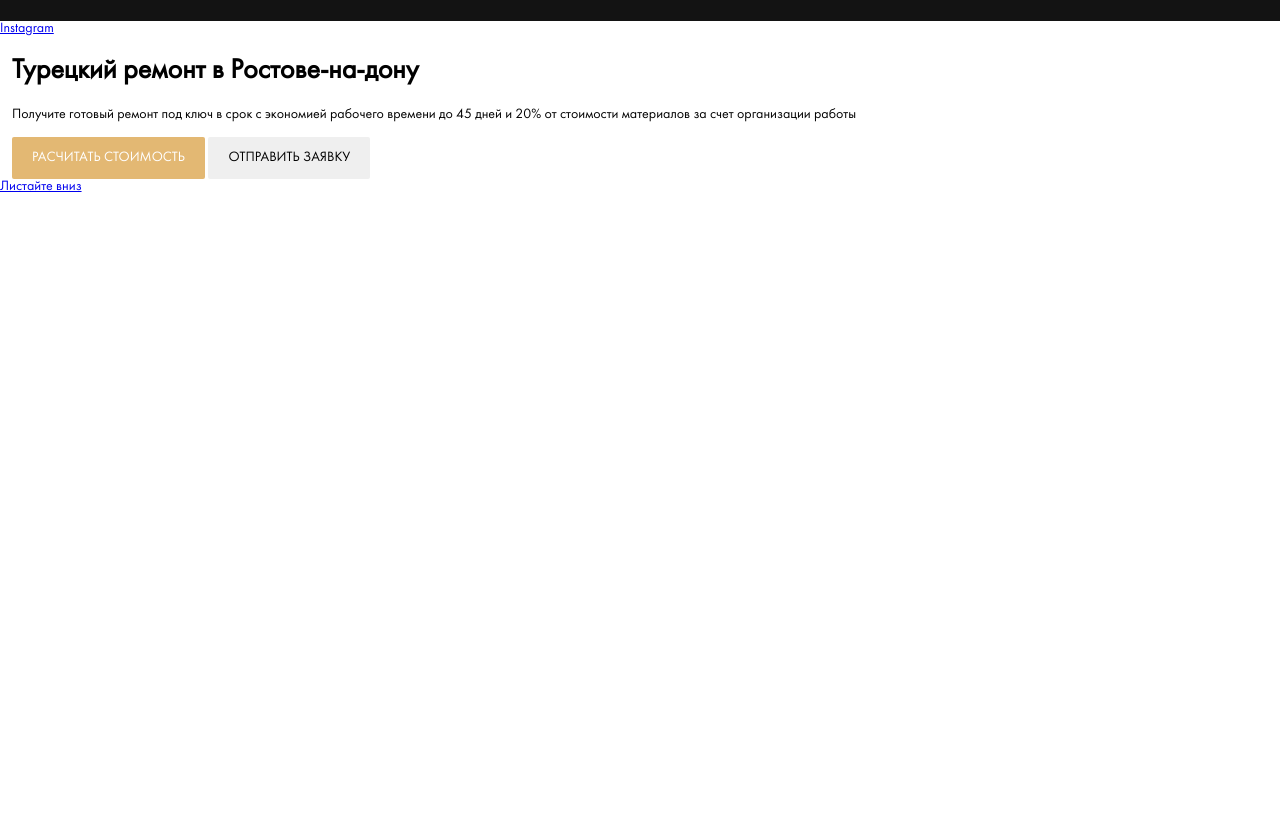
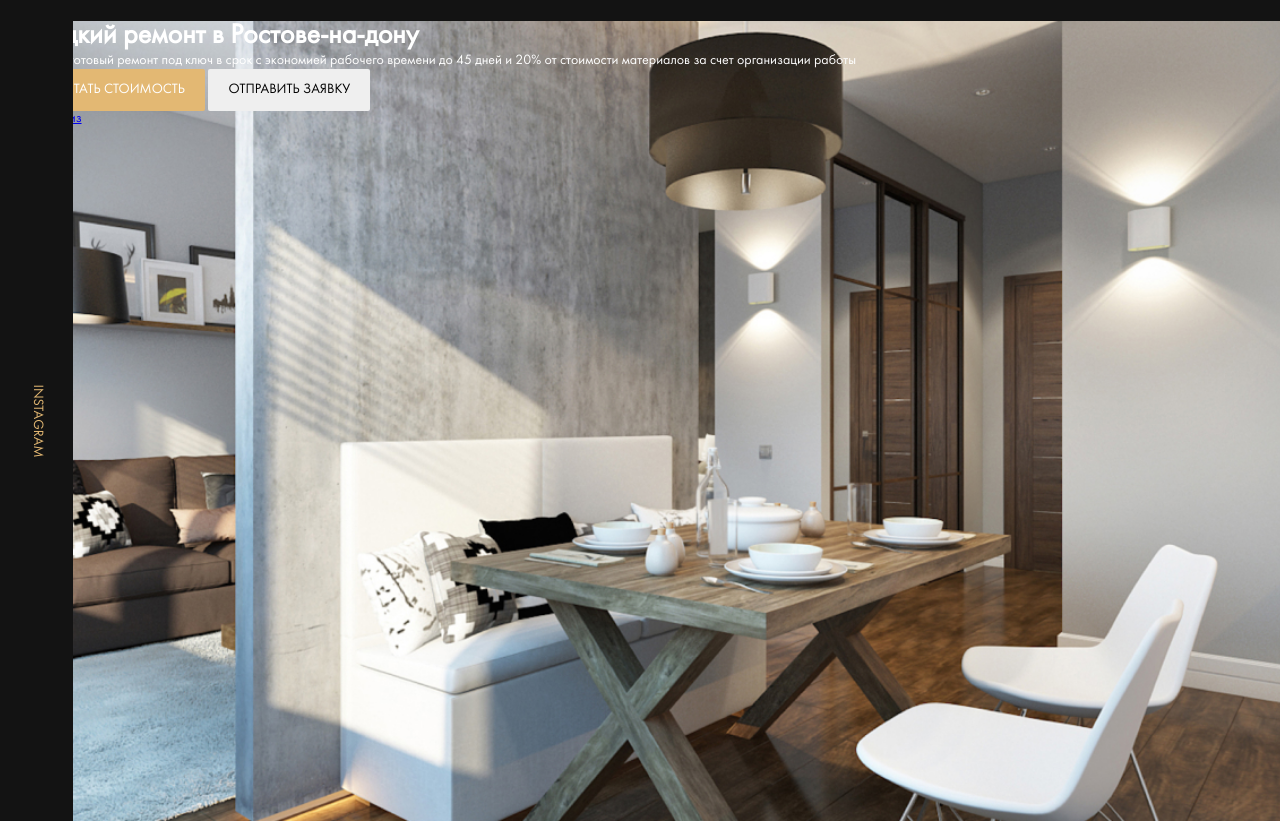
Before and after one commit to alexander-nikitin/lesson-15, a website: page index.html in a window 1280 px wide. Shown: the part 69-890 px from the top of the page. Before the commit the page ends 800 px from the top, so only its background shows below. Drawn offline with Linux system fonts and the light colour scheme; files whose address does not match are found by name.

Commit message:
feat: added instagram link in hero section & added hero bg

```diff
--- a/sass/_interface.sass
+++ b/sass/_interface.sass
@@ -6,5 +6,5 @@
   border: none
   border-radius: 2px
   &_primary
-    background-color: $accent
+    background-color: $primary
     color: $light
--- a/sass/_variables.sass
+++ b/sass/_variables.sass
@@ -1,3 +1,3 @@
 $dark: #131313
 $light: #ffffff
-$accent: #E3B873
+$primary: #E3B873
--- a/sass/style.sass
+++ b/sass/style.sass
@@ -4,6 +4,7 @@
 @import 'interface'
 @import 'grid'
 @import 'templates/header'
+@import 'templates/hero'
 
 *, *::before, *::after
   box-sizing: border-box
@@ -11,3 +12,5 @@
 body
   font-family: 'Futura Book', sans-serif
   font-size: 14px
+h1, h2, p
+  margin: 0
--- a/sass/templates/_header.sass
+++ b/sass/templates/_header.sass
@@ -7,7 +7,7 @@
   justify-content: space-between
   align-items: center
 .logo
-  color: $accent
+  color: $primary
   text-transform: uppercase
 .nav
   &__link
@@ -17,7 +17,7 @@
     text-decoration: none
     color: $light
 .phone
-  color: $accent
+  color: $primary
 .contacts
   &__phone
     margin-right: 45px
--- a/sass/templates/_hero.sass
+++ b/sass/templates/_hero.sass
@@ -0,0 +1,19 @@
+.hero
+  position: relative
+  height: 100vh
+  background: $dark url('../img/hero-bg.jpg') no-repeat center / cover
+  color: $light
+  &__instagram
+    position: absolute
+    max-width: 80px
+    height: 100%
+.instagram
+  display: flex
+  justify-content: space-between
+  align-items: center
+  background-color: $dark
+  &__link
+    text-transform: uppercase
+    text-decoration: none
+    color: $primary
+    transform: rotate(90deg)
```
Also changed, not shown: css/style.css, img/hero-bg.jpg (added).
